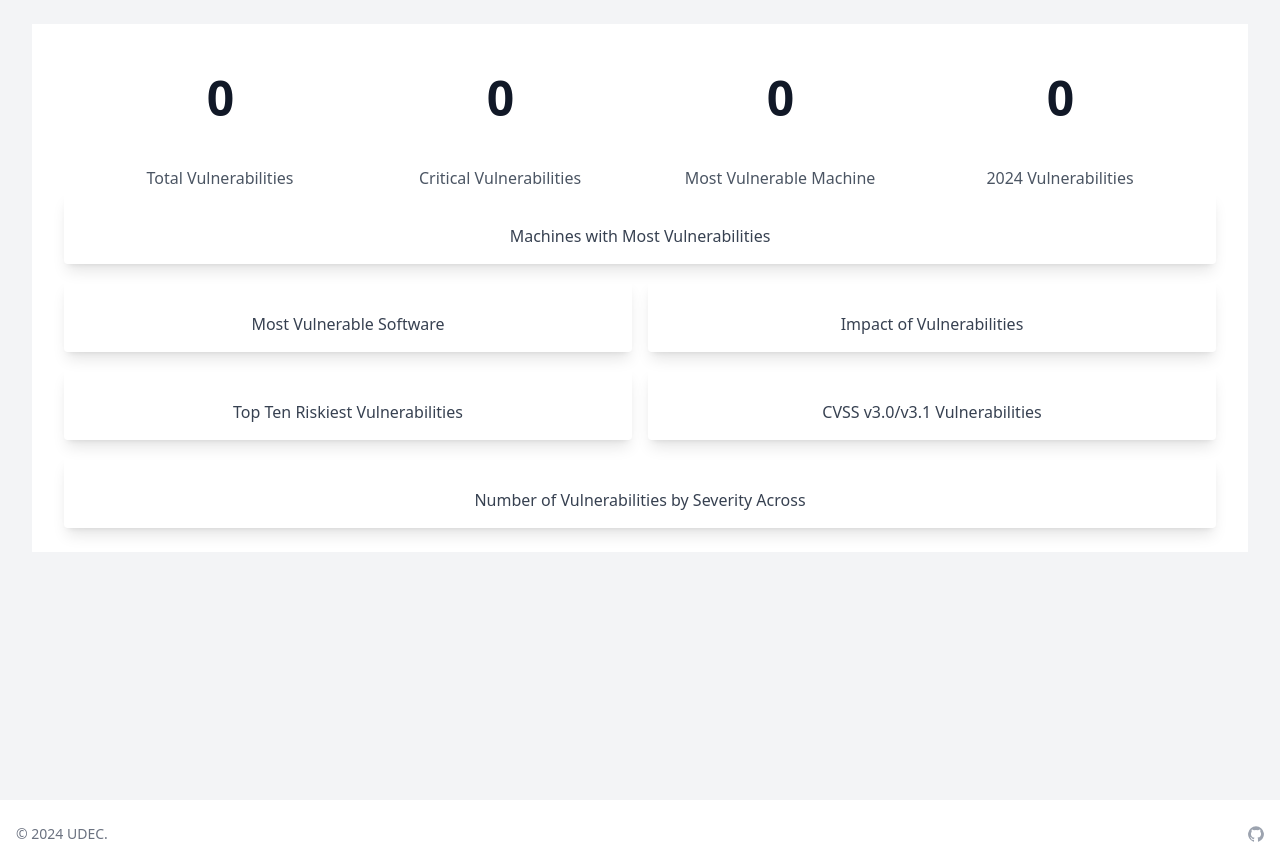
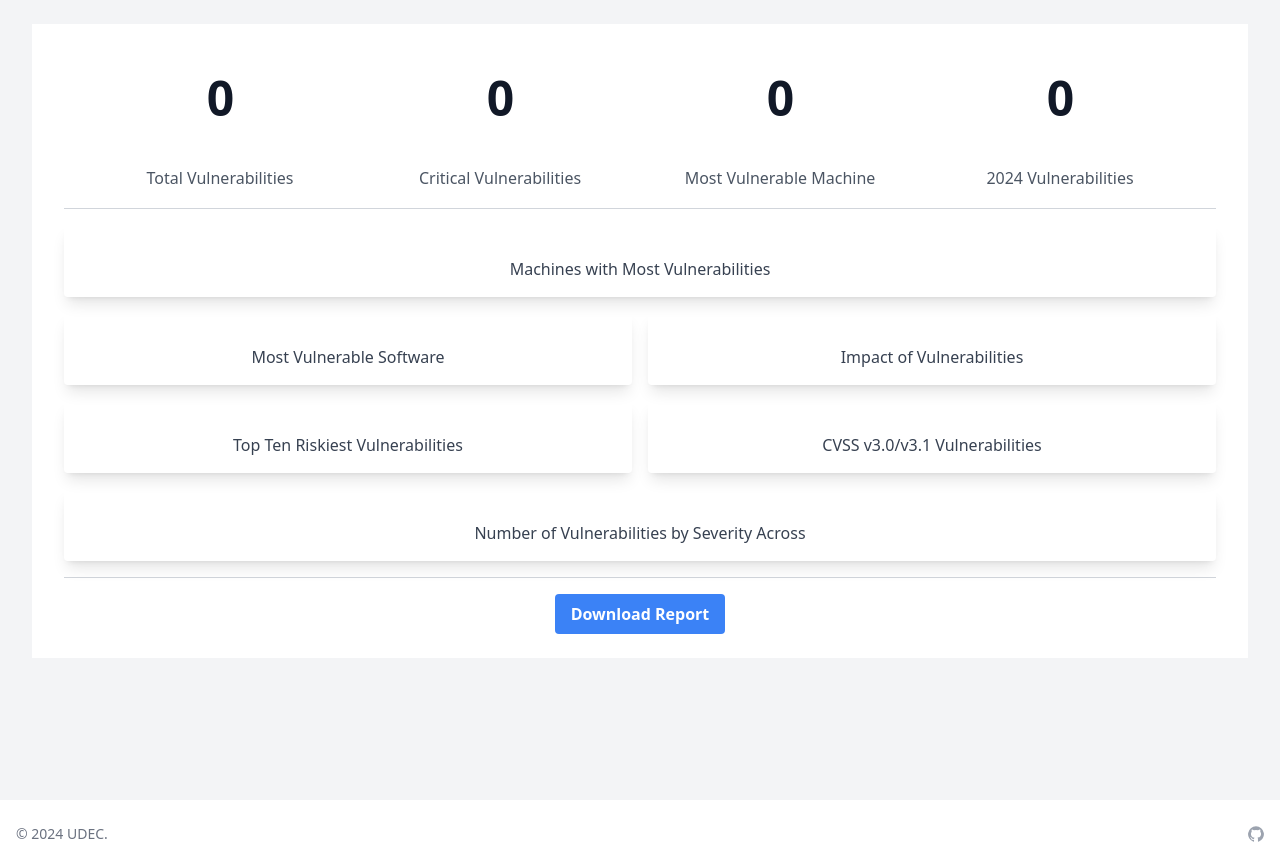
Before and after one commit to SebasGalindo/Final-Proyect-Data-Science, a Flask app: page /dashboard/ in a window 1280 px wide. Shown: the part 84-952 px from the top of the page. Run offline with Flask 3, Linux system fonts and the light colour scheme; data that the repository does not hold is empty; some libraries are stand-ins or nearby versions.

Commit message:
Add export panel feature

```diff
--- a/Vulns_Dashboard/app/api/utilities.py
+++ b/Vulns_Dashboard/app/api/utilities.py
@@ -538,7 +538,6 @@ def radial_chart_cves_version3():
                 tickvals=[0.2, 0.4, 0.6, 0.8, 1.0]
             )
         ),
-        title="CVSS v3.0/v3.1 Vulnerabilities"
     )
 
     return pio.to_json(fig)
--- a/Vulns_Dashboard/app/templates/index.html
+++ b/Vulns_Dashboard/app/templates/index.html
@@ -2,9 +2,10 @@
 {% include "header.html" %}
 
 {% block content %}
-<div class="bg-white mx-auto py-15 sm:py-15">
+<div class="bg-white mx-auto py-15 sm:py-15" id="dashboard">
     <div class="mx-auto max-w-7xl py-6 sm:px-6 lg:px-8">
         {% include "stats_section.html" %}
+        <div class="border-t border-gray-300 my-4"></div>
         <div class="grid grid-cols-1 sm:grid-cols-1 md:grid-cols-2 lg:grid-cols-4 xl:grid-cols-4 gap-4">
             <div class="col-span-1 md:col-span-2 lg:col-span-4 xl:col-span-4">
                 <div class="max-w-full mx-auto rounded overflow-hidden shadow-lg">
@@ -66,7 +67,12 @@
                     </div>
                 </div>
             </div>
-
+        </div>
+        <div class="border-t border-gray-300 my-4"></div>
+        <div class="flex justify-center">
+            <button id="downloadReport" class="bg-blue-500 hover:bg-blue-700 text-white font-bold py-2 px-4 rounded">
+                Download Report
+            </button>
         </div>
     </div>
 </div>
@@ -78,6 +84,8 @@
 
 {% block scripts %}
 <script src="https://cdn.plot.ly/plotly-latest.min.js"></script>
+<script src="https://cdnjs.cloudflare.com/ajax/libs/jspdf/2.5.1/jspdf.umd.min.js"></script>
+<script src="https://cdnjs.cloudflare.com/ajax/libs/html2canvas/1.4.1/html2canvas.min.js"></script>
 <script>
     const chartData = {{ chart_data | safe }};
     function resizeCharts() {
@@ -94,5 +102,27 @@
     }
     window.onresize = resizeCharts;
     resizeCharts();
+
+    const date = new Date();
+    const day = String(date.getDate()).padStart(2, '0');
+    const month = String(date.getMonth() + 1).padStart(2, '0'); // Los meses son de 0-11, así que se suma 1
+    const year = date.getFullYear();
+    const nameDoc = "dashboard_" + day + month + year + ".pdf";
+
+    document.getElementById("downloadReport").addEventListener("click", function() {
+        const { jsPDF } = window.jspdf;
+        const dashboardElement = document.getElementById("dashboard");
+
+        html2canvas(dashboardElement).then((canvas) => {
+            const imgData = canvas.toDataURL("image/png");
+            const pdf = new jsPDF("p", "mm", "a4");
+            const imgProps = pdf.getImageProperties(imgData);
+            const pdfWidth = pdf.internal.pageSize.getWidth();
+            const pdfHeight = (imgProps.height * pdfWidth) / imgProps.width;
+
+            pdf.addImage(imgData, "PNG", 0, 0, pdfWidth, pdfHeight);
+            pdf.save(nameDoc);
+        });
+    });
 </script>
 {% endblock %}
```
Also changed, not shown: Vulns_Dashboard/app/templates/base.html (indentation only). Lines whose indentation alone changed are shown as unchanged.
